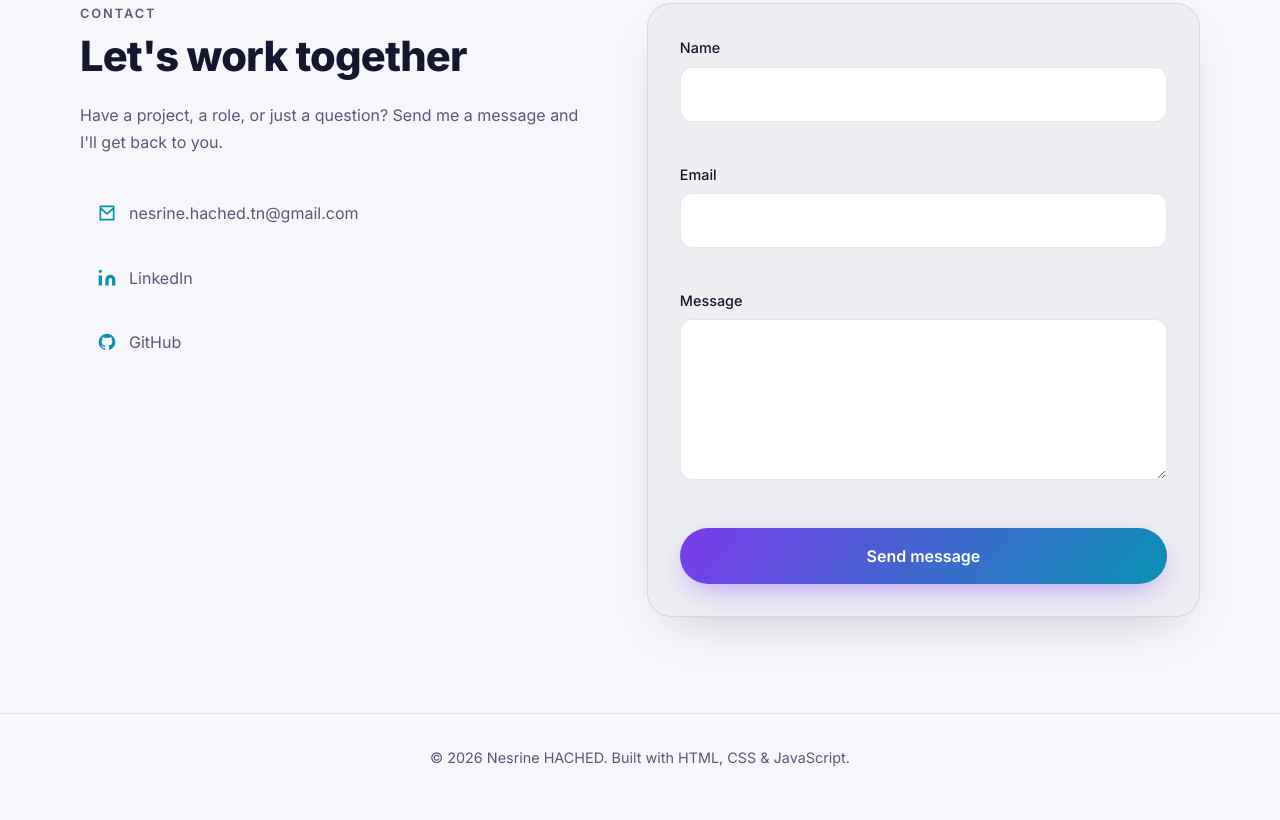
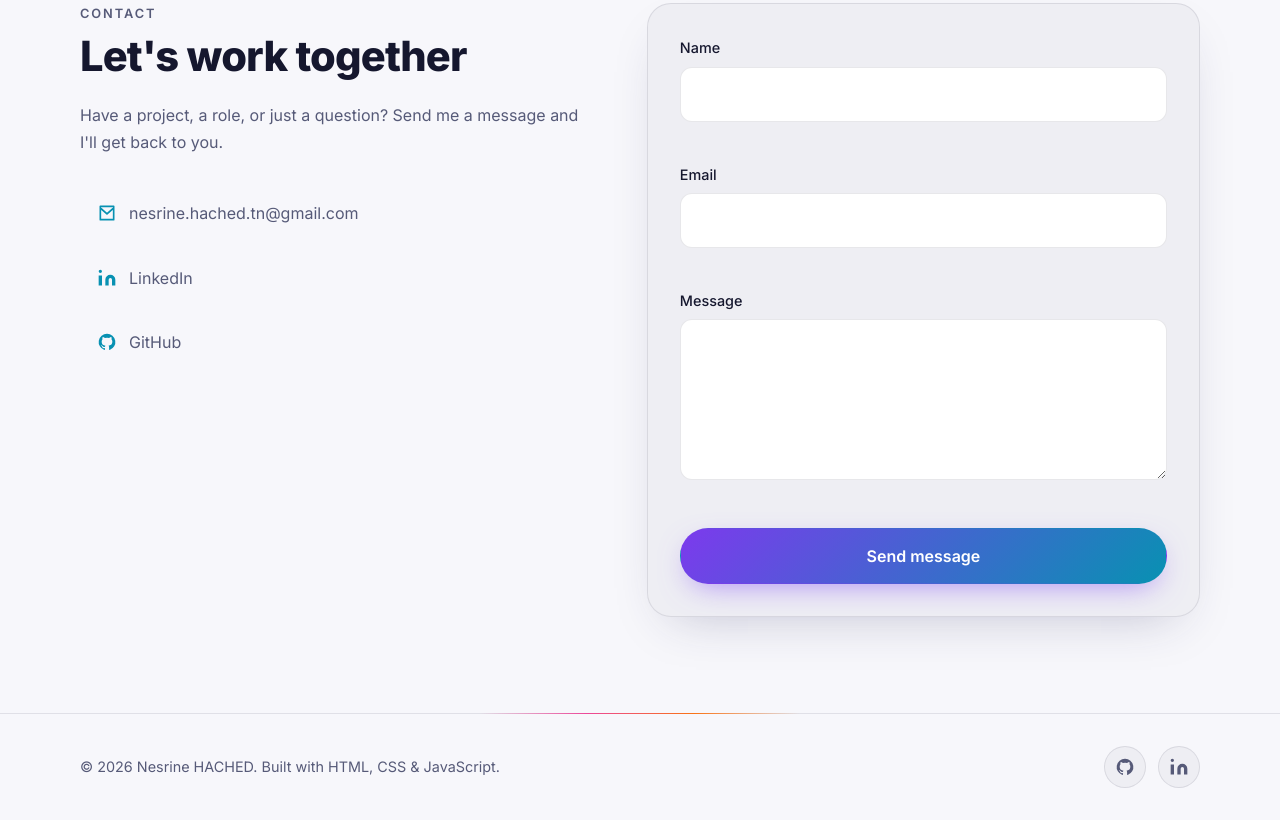
Before and after one commit to nesrinehachedtn-rgb/my-portfolio, a plain HTML site: page index.html in a window 1280 px wide. Shown: the part 2817-3637 px from the top of the page. Drawn offline with Linux system fonts and the light colour scheme.

Commit message:
add footer
Co-Authored-By: Claude Opus 5.5 <noreply@anthropic.com>

```diff
--- a/index.html
+++ b/index.html
@@ -228,8 +228,20 @@
   </main>
 
   <footer class="footer">
-    <div class="container">
-      <p>&copy; <span id="year"></span> Nesrine HACHED. Built with HTML, CSS &amp; JavaScript.</p>
+    <div class="container footer__inner">
+      <p class="footer__copy">&copy; <span id="year"></span> Nesrine HACHED. Built with HTML, CSS &amp; JavaScript.</p>
+      <ul class="footer__social">
+        <li>
+          <a href="https://github.com/nesrinehachedtn-rgb" target="_blank" rel="noopener" aria-label="GitHub profile (opens in a new tab)" title="GitHub">
+            <svg viewBox="0 0 24 24" width="20" height="20" aria-hidden="true"><path d="M12 2a10 10 0 0 0-3.16 19.49c.5.09.68-.22.68-.48v-1.7c-2.78.6-3.37-1.34-3.37-1.34-.45-1.16-1.11-1.47-1.11-1.47-.9-.62.07-.6.07-.6 1 .07 1.53 1.03 1.53 1.03.9 1.52 2.34 1.08 2.91.83.09-.65.35-1.08.63-1.33-2.22-.25-4.55-1.11-4.55-4.94 0-1.09.39-1.98 1.03-2.68-.1-.25-.45-1.27.1-2.64 0 0 .84-.27 2.75 1.02a9.6 9.6 0 0 1 5 0c1.91-1.29 2.75-1.02 2.75-1.02.55 1.37.2 2.39.1 2.64.64.7 1.03 1.59 1.03 2.68 0 3.84-2.34 4.68-4.57 4.93.36.31.68.92.68 1.85v2.74c0 .27.18.58.69.48A10 10 0 0 0 12 2z" fill="currentColor"/></svg>
+          </a>
+        </li>
+        <li>
+          <a href="https://www.linkedin.com/in/nesrine-hached-a6aa1214b/" target="_blank" rel="noopener" aria-label="LinkedIn profile (opens in a new tab)" title="LinkedIn">
+            <svg viewBox="0 0 24 24" width="20" height="20" aria-hidden="true"><path d="M16 8a6 6 0 0 1 6 6v7h-4v-7a2 2 0 0 0-4 0v7h-4v-7a6 6 0 0 1 6-6zM2 9h4v12H2zM4 2a2 2 0 1 1 0 4 2 2 0 0 1 0-4z" fill="currentColor"/></svg>
+          </a>
+        </li>
+      </ul>
     </div>
   </footer>
 
--- a/style.css
+++ b/style.css
@@ -399,7 +399,31 @@ img, svg { display: block; }
 @keyframes fadeIn { from { opacity: 0; transform: scale(0.97); } to { opacity: 1; transform: none; } }
 
 /* ===== Footer ===== */
-.footer { padding: 2rem 0; text-align: center; color: var(--muted); font-size: 0.9rem; border-top: 1px solid var(--border); }
+.footer {
+  position: relative; padding: 2rem 0; color: var(--muted); font-size: 0.9rem;
+  border-top: 1px solid var(--border);
+}
+.footer::before {
+  content: ""; position: absolute; top: -1px; left: 50%; width: min(320px, 60%); height: 1px;
+  transform: translateX(-50%);
+  background: linear-gradient(90deg, transparent, var(--hero-1), var(--hero-2), transparent);
+}
+.footer__inner { display: flex; align-items: center; justify-content: space-between; gap: 1rem; flex-wrap: wrap; }
+.footer__social { display: flex; gap: 0.75rem; }
+.footer__social a {
+  width: 42px; height: 42px; border-radius: 50%; display: grid; place-items: center;
+  color: var(--muted); background: var(--surface); border: 1px solid var(--border);
+  transition: transform 0.3s var(--ease), color 0.3s, background 0.3s, box-shadow 0.3s, border-color 0.3s;
+}
+.footer__social a:hover {
+  transform: translateY(-3px); color: #fff; border-color: transparent;
+  background: linear-gradient(135deg, var(--hero-1), var(--hero-2));
+  box-shadow: 0 10px 24px -10px var(--hero-1);
+}
+.footer__social a:active { transform: scale(0.94); }
+@media (max-width: 680px) {
+  .footer__inner { flex-direction: column-reverse; text-align: center; }
+}
 
 /* ===== Scroll reveal ===== */
 .reveal { opacity: 0; transform: translateY(24px); transition: opacity 0.8s var(--ease), transform 0.8s var(--ease); transition-delay: var(--delay, 0s); }
```
